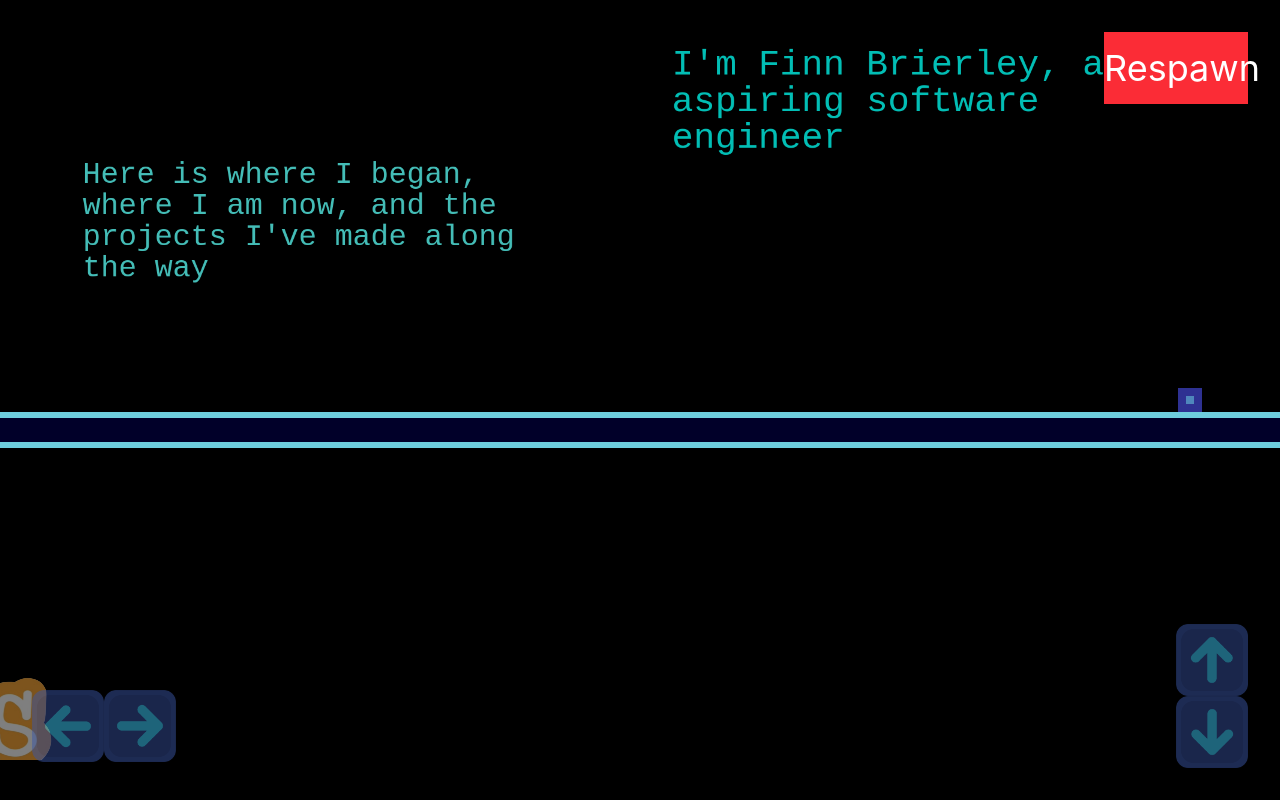
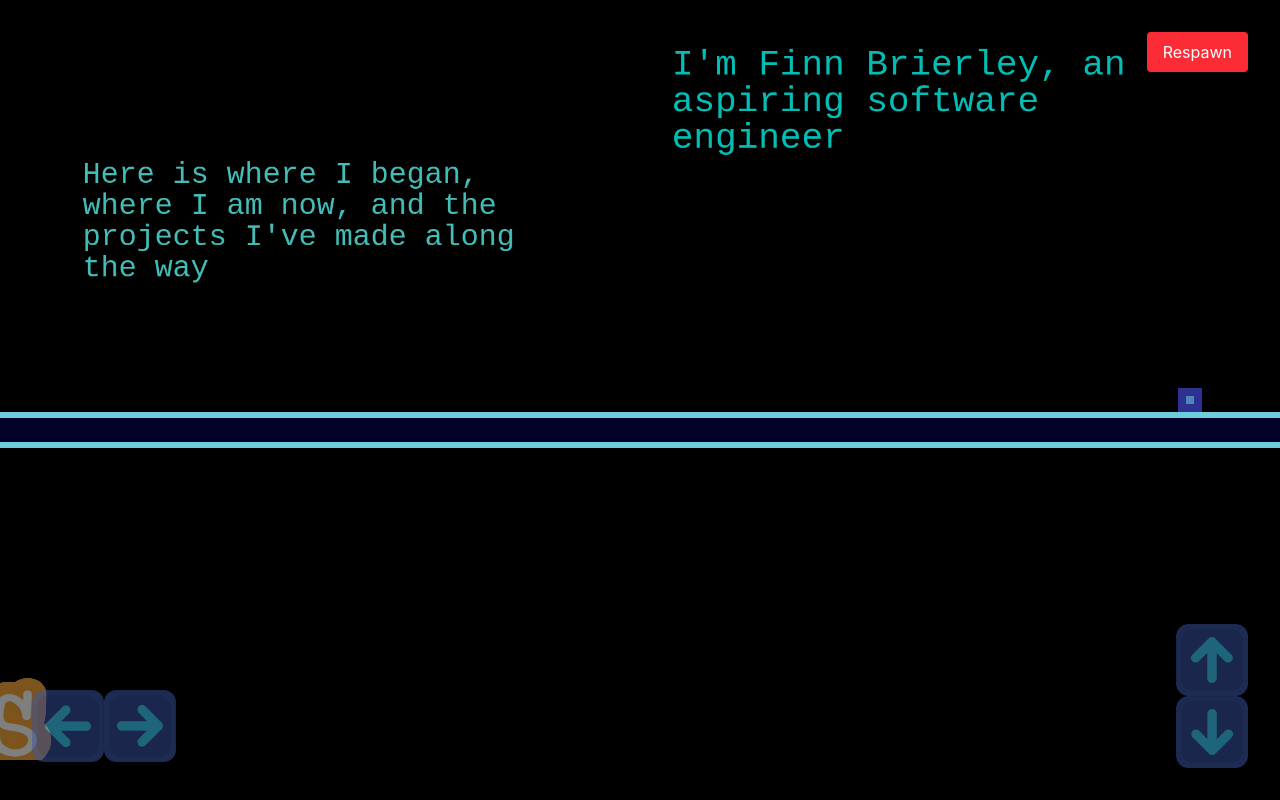
Before and after one commit to POrGSrPOGS/finnb-co-uk, a React (Vite) app: page / in a window 1280 px wide. Built offline with nearby package versions, Linux system fonts and the light colour scheme.

Commit message:
Made respawn button better for smaller screen sizes

```diff
--- a/src/pages/Home.jsx
+++ b/src/pages/Home.jsx
@@ -218,7 +218,7 @@ export default function Home() {
         <ArrowKey direction="down" />
       </div>
 
-      <button className="absolute w-36 h-18 top-8 right-8 bg-red-500 text-white text-4xl" onClick={respawn}>
+      <button className="absolute top-8 right-8 bg-red-500 text-white px-4 py-2 rounded active:scale-95" onClick={respawn}>
         Respawn
       </button>
 
```
